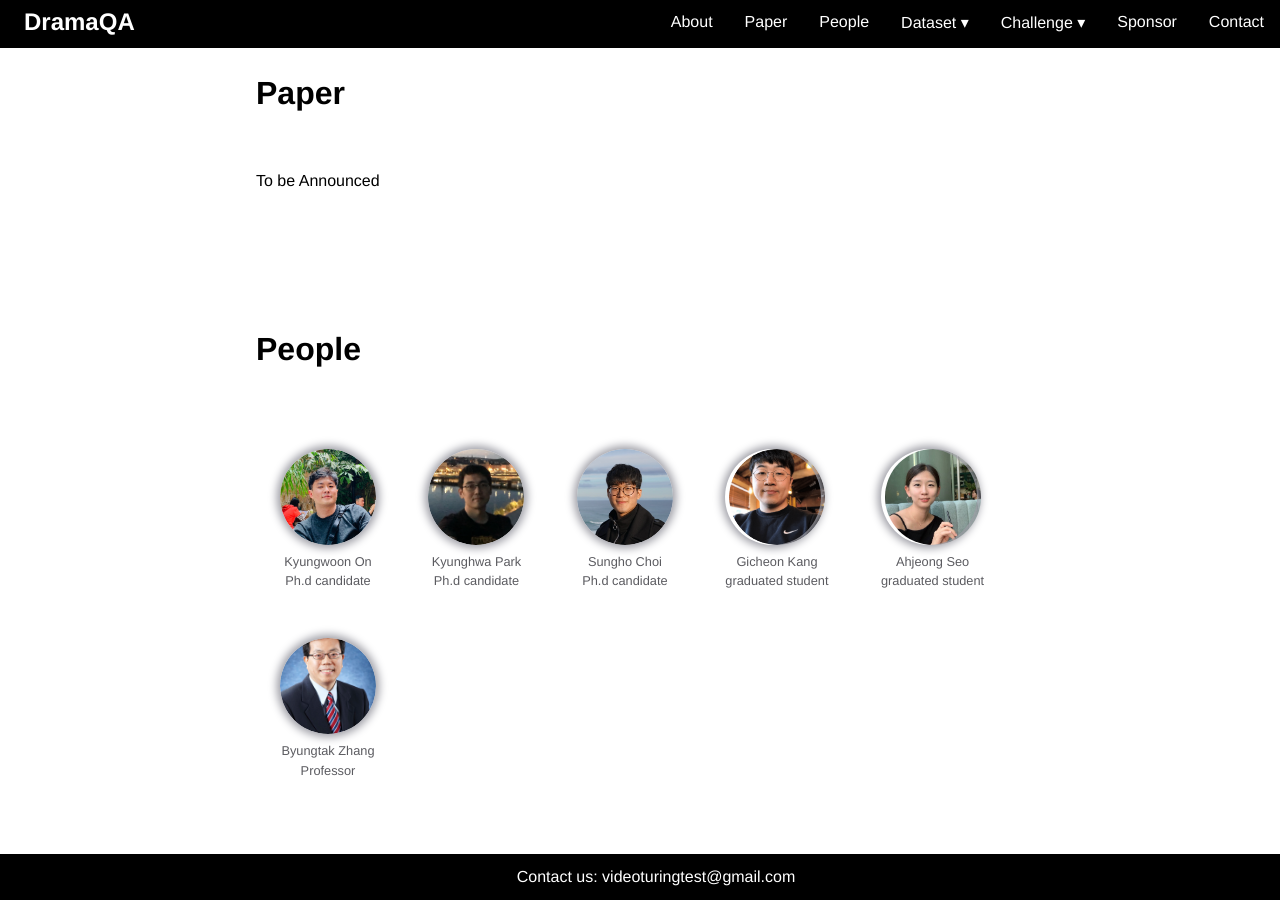
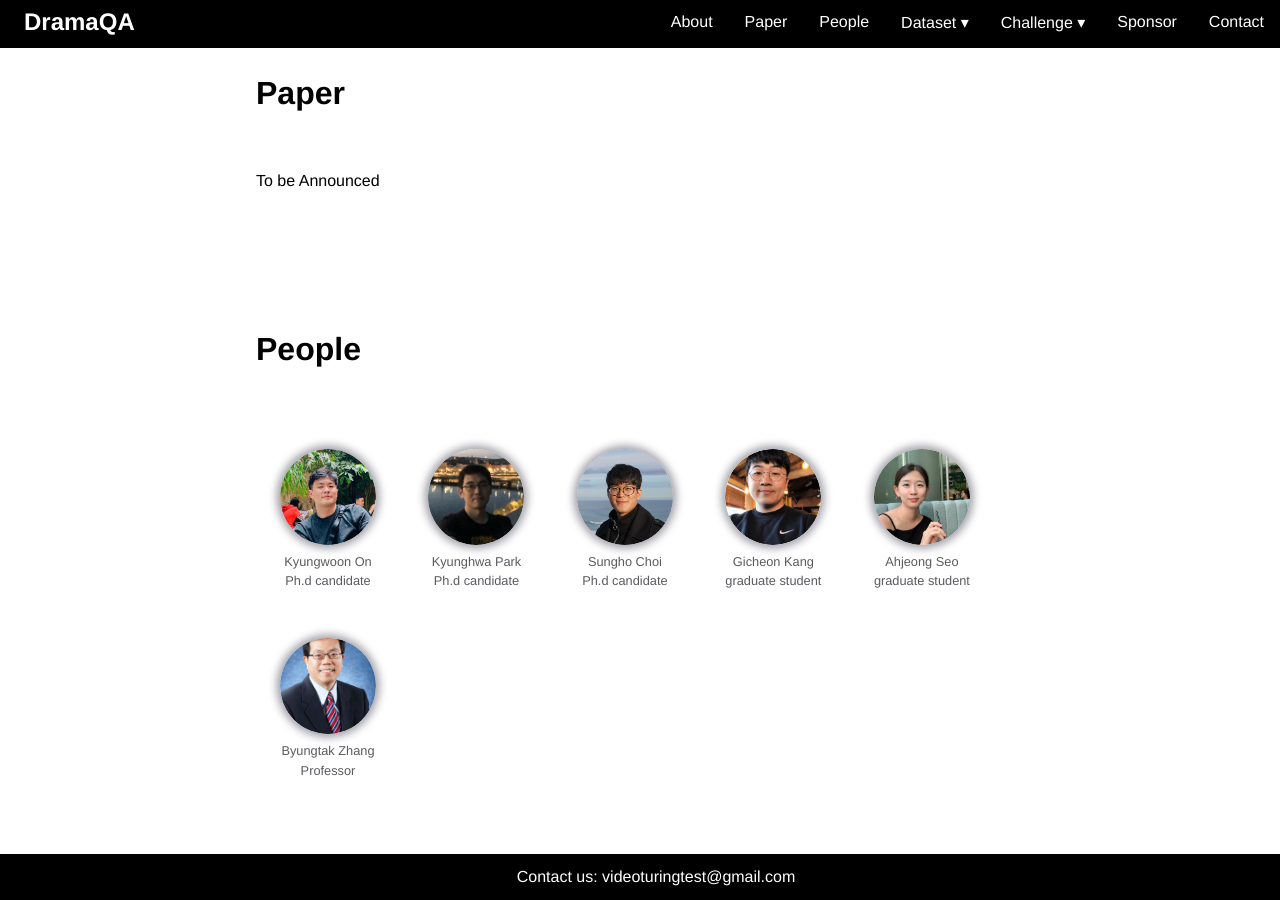
Before and after one commit to friendsqa/friendsqa.github.io, a Jekyll site: the page built from index.md, in a window 1280 px wide and 900 px high, scrolled down 1586 px. Built offline with Jekyll 4.4.1, drawn with Linux system fonts in a browser that asks for light colours.

Commit message:
change people

```diff
--- a/_data/people.yml
+++ b/_data/people.yml
@@ -11,11 +11,11 @@
   src: /assets/images/people/people_shchoi.jpg
 
 - name: Gicheon Kang
-  affiliation: graduated student
+  affiliation: graduate student
   src: /assets/images/people/people_gckang.jpg
 
 - name: Ahjeong Seo
-  affiliation: graduated student
+  affiliation: graduate student
   src: /assets/images/people/people_ajseo.jpg
 
 - name: Byungtak Zhang
```
